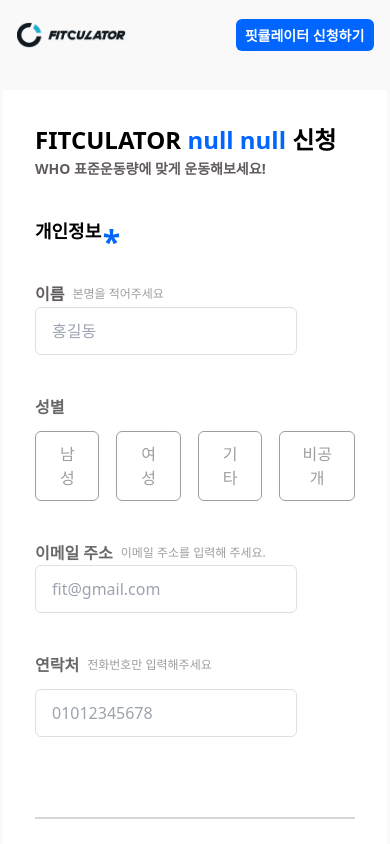
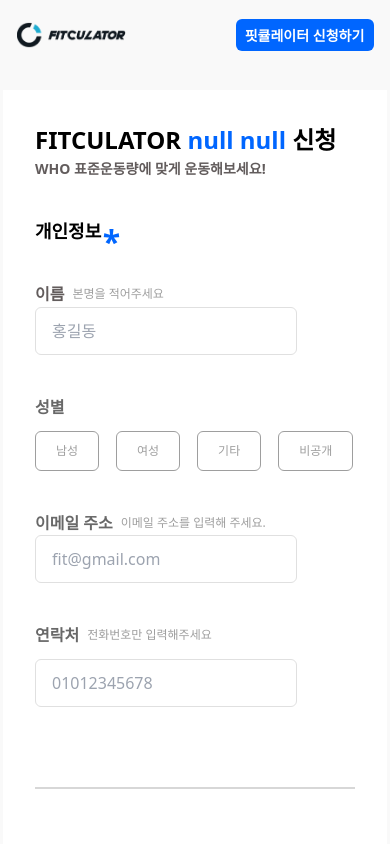
Before and after one commit to BoostPerformance/fitculator-io, a Next.js app: page /register in a window 390 px wide. Shown: the top 844 px of the page. Built offline with nearby package versions, Linux system fonts and the light colour scheme.

Commit message:
신청폼 성별버튼  반응형 수정

```diff
--- a/src/components/landing-sections/section.tsx
+++ b/src/components/landing-sections/section.tsx
@@ -77,8 +77,8 @@
           src={imageSrc}
           alt={imageSrc}
           className={className}
-          width={100}
-          height={100}
+          width={1000}
+          height={1000}
         />
       )}
     </div>
--- a/src/components/register-sections/userInformation.tsx
+++ b/src/components/register-sections/userInformation.tsx
@@ -176,11 +176,11 @@
           ) : (
             <div className="flex flex-col gap-[0.75rem]">
               <h1 className="text-1.25-700 text-gray-6 sm:text-1-700 ">성별</h1>
-              <div className="flex gap-[1.06rem]">
+              <div className="flex gap-[1.06rem] sm:text-0.75-500">
                 <button
                   onClick={() => handleSelectGender('남성')}
                   type="button"
-                  className="px-[1.25rem] py-[0.625rem] rounded-[0.375rem] border-[0.1rem] border-gray-7 text-gray-7 focus:border-blue-1 focus:text-blue-1"
+                  className="px-[1.25rem] py-[0.625rem] rounded-[0.375rem] border-[0.1rem] border-gray-7 text-gray-7 focus:border-blue-1 focus:text-blue-1 "
                 >
                   남성
                 </button>
```
